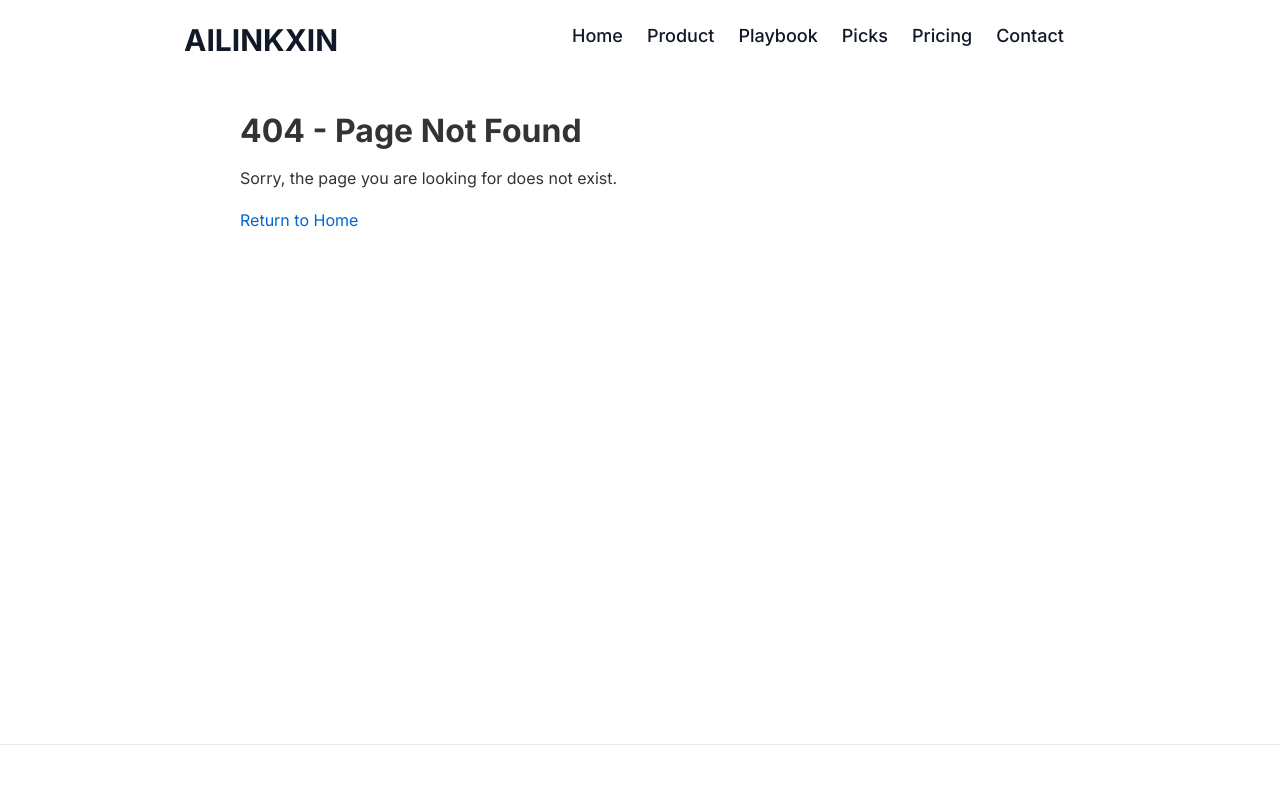
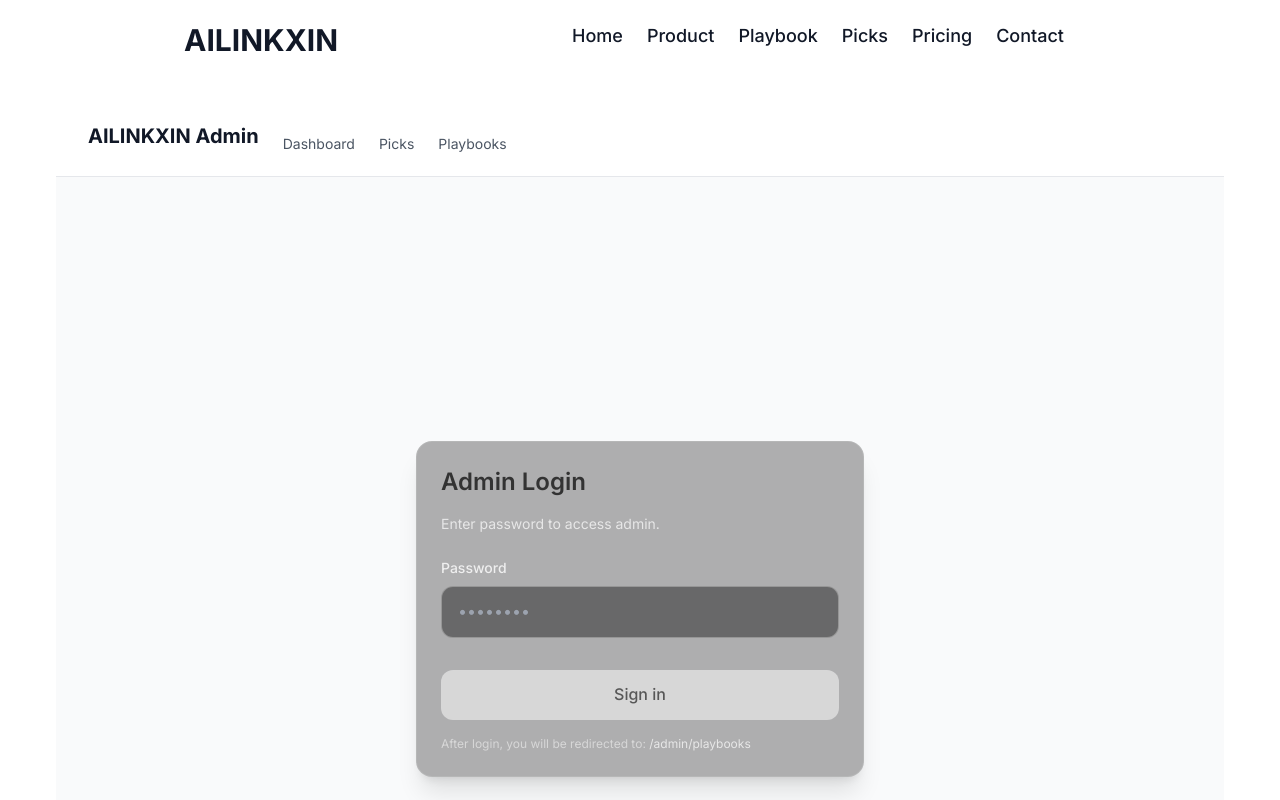
Before and after one commit to loveai77777/aiLinkxin-20251207, a Next.js app: page /admin/login in a window 1280 px wide. Before the commit this address had no page. Shown: the top 800 px of the page. Built offline with nearby package versions, Linux system fonts and the light colour scheme.

Commit message:
Add admin login page + auth route

```diff
--- /dev/null
+++ b/app/admin/login/page.tsx
@@ -0,0 +1,102 @@
+"use client";
+
+import { useMemo, useState } from "react";
+import { useSearchParams, useRouter } from "next/navigation";
+
+export default function AdminLoginPage() {
+  const router = useRouter();
+  const searchParams = useSearchParams();
+
+  const nextPath = useMemo(() => {
+    const n = searchParams.get("next");
+    // 防止奇怪值，必须以 / 开头
+    if (!n || !n.startsWith("/")) return "/admin/playbooks";
+    return n;
+  }, [searchParams]);
+
+  const [password, setPassword] = useState("");
+  const [loading, setLoading] = useState(false);
+  const [err, setErr] = useState<string | null>(null);
+  const [ok, setOk] = useState(false);
+
+  async function onSubmit(e: React.FormEvent) {
+    e.preventDefault();
+    setErr(null);
+    setLoading(true);
+
+    try {
+      const res = await fetch("/api/admin/login", {
+        method: "POST",
+        headers: { "Content-Type": "application/json" },
+        body: JSON.stringify({ password }),
+      });
+
+      const data = await res.json().catch(() => ({}));
+
+      if (!res.ok) {
+        setErr(data?.error || "Login failed");
+        setLoading(false);
+        return;
+      }
+
+      setOk(true);
+      // 成功后跳转到 next
+      router.replace(nextPath);
+      router.refresh();
+    } catch (e: any) {
+      setErr(e?.message || "Network error");
+    } finally {
+      setLoading(false);
+    }
+  }
+
+  return (
+    <div className="min-h-screen flex items-center justify-center px-4">
+      <div className="w-full max-w-md rounded-2xl border border-white/10 bg-black/30 p-6 shadow-xl">
+        <h1 className="text-2xl font-semibold">Admin Login</h1>
+        <p className="mt-1 text-sm text-white/70">
+          Enter password to access admin.
+        </p>
+
+        <form className="mt-6 space-y-4" onSubmit={onSubmit}>
+          <div>
+            <label className="block text-sm mb-2 text-white/80">Password</label>
+            <input
+              type="password"
+              className="w-full rounded-xl border border-white/10 bg-black/40 px-4 py-3 outline-none focus:border-white/30"
+              value={password}
+              onChange={(e) => setPassword(e.target.value)}
+              autoFocus
+              placeholder="••••••••"
+            />
+          </div>
+
+          {err && (
+            <div className="rounded-xl border border-red-500/30 bg-red-500/10 px-4 py-3 text-sm text-red-200">
+              {err}
+            </div>
+          )}
+
+          {ok && (
+            <div className="rounded-xl border border-green-500/30 bg-green-500/10 px-4 py-3 text-sm text-green-200">
+              Success. Redirecting...
+            </div>
+          )}
+
+          <button
+            type="submit"
+            disabled={loading || !password.trim()}
+            className="w-full rounded-xl bg-white text-black px-4 py-3 font-medium disabled:opacity-50"
+          >
+            {loading ? "Signing in..." : "Sign in"}
+          </button>
+
+          <div className="text-xs text-white/50">
+            After login, you will be redirected to:{" "}
+            <span className="text-white/70">{nextPath}</span>
+          </div>
+        </form>
+      </div>
+    </div>
+  );
+}
--- /dev/null
+++ b/app/api/admin/login/route.ts
@@ -0,0 +1,44 @@
+import { NextResponse } from "next/server";
+import bcrypt from "bcryptjs";
+
+export const runtime = "nodejs"; // 确保在 Node 环境跑 bcrypt
+
+export async function POST(request: Request) {
+  try {
+    const body = await request.json().catch(() => ({}));
+    const password = (body?.password || "").toString();
+
+    if (!password.trim()) {
+      return NextResponse.json({ error: "Missing password" }, { status: 400 });
+    }
+
+    const hash = process.env.ADMIN_PASSWORD_HASH;
+    if (!hash) {
+      // 不要输出 hash 本身
+      return NextResponse.json(
+        { error: "Server missing ADMIN_PASSWORD_HASH" },
+        { status: 500 }
+      );
+    }
+
+    const ok = await bcrypt.compare(password, hash);
+    if (!ok) {
+      return NextResponse.json({ error: "Invalid password" }, { status: 401 });
+    }
+
+    const res = NextResponse.json({ ok: true });
+
+    // 设置登录 cookie（middleware 会检查这个）
+    res.cookies.set("admin_auth", "1", {
+      httpOnly: true,
+      secure: true, // 线上 https 必须
+      sameSite: "lax",
+      path: "/",
+      maxAge: 60 * 60 * 24 * 14, // 14 天
+    });
+
+    return res;
+  } catch {
+    return NextResponse.json({ error: "Bad request" }, { status: 400 });
+  }
+}
```
Also changed, not shown: middleware.ts (+6 -15 lines).
